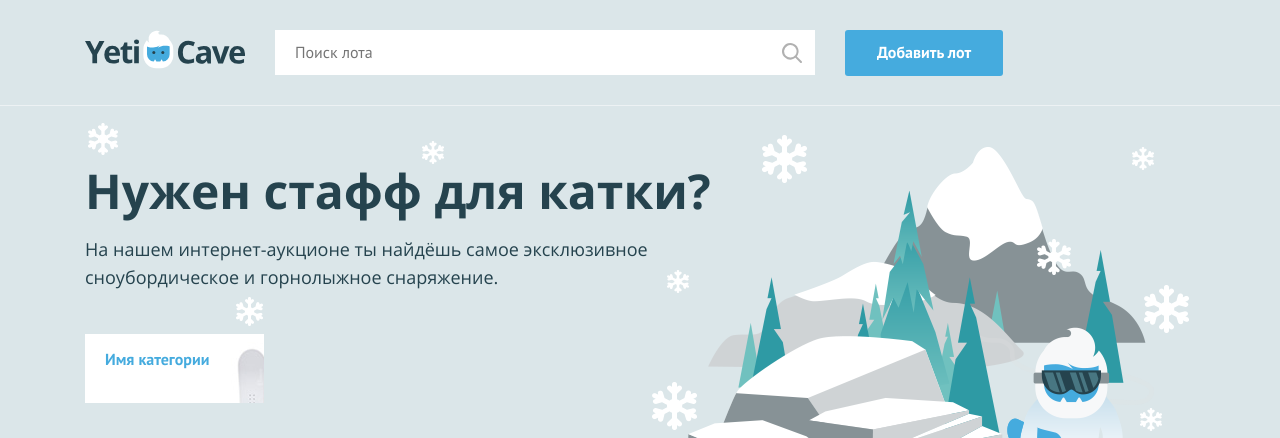
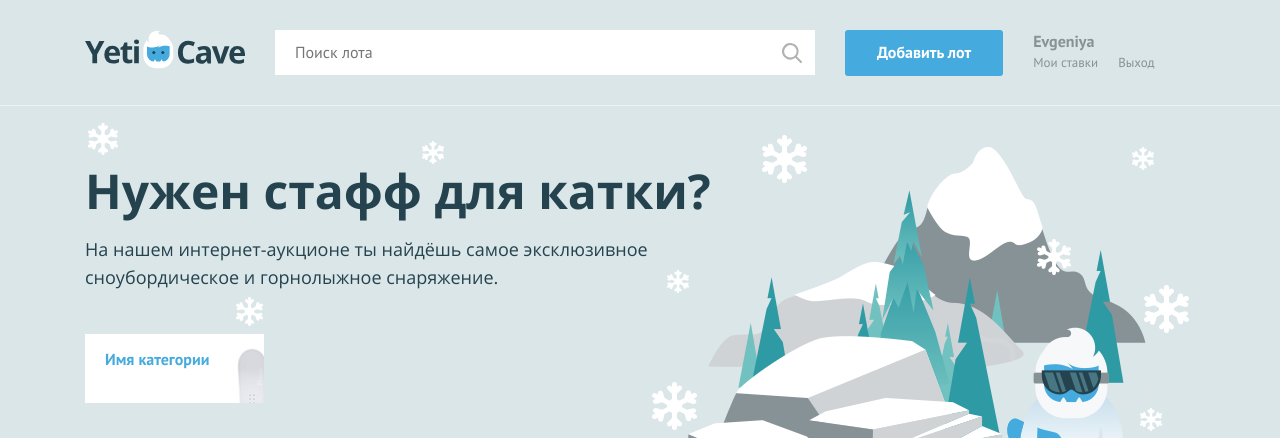
Before and after one commit to evgeniya1502/99255-yeticave-12, a PHP site: page / in a window 1280 px wide. Shown: the top 438 px of the page. Run offline with PHP 8.4, Linux system fonts and the light colour scheme.

Commit message:
Добавление условия имени пользователя или регистрации

```diff
--- a/index.php
+++ b/index.php
@@ -1,7 +1,7 @@
 <?php
 $is_auth = rand(0, 1);
 
-$user_name = ''; // укажите здесь ваше имя
+$user_name = 'Evgeniya'; // укажите здесь ваше имя
 ?>
 <!DOCTYPE html>
 <html lang="ru">
@@ -29,7 +29,23 @@ $user_name = ''; // укажите здесь ваше имя
         <nav class="user-menu">
 
         <!-- здесь должен быть PHP код для показа меню и данных пользователя -->
-
+<?php
+if ($is_auth == 1): ?>
+            <div class="user-menu__logged">
+  <p>Evgeniya</p>
+  <a class="user-menu__bets" href="pages/my-bets.html">Мои ставки</a>
+  <a class="user-menu__logout" href="#">Выход</a>
+</div>
+            <?php else: ?>
+            <ul class="user-menu__list">
+  <li class="user-menu__item">
+    <a href="#">Регистрация</a>
+  </li>
+  <li class="user-menu__item">
+    <a href="#">Вход</a>
+  </li>
+</ul>
+            <?php endif; ?>
         </nav>
     </div>
 </header>
```
